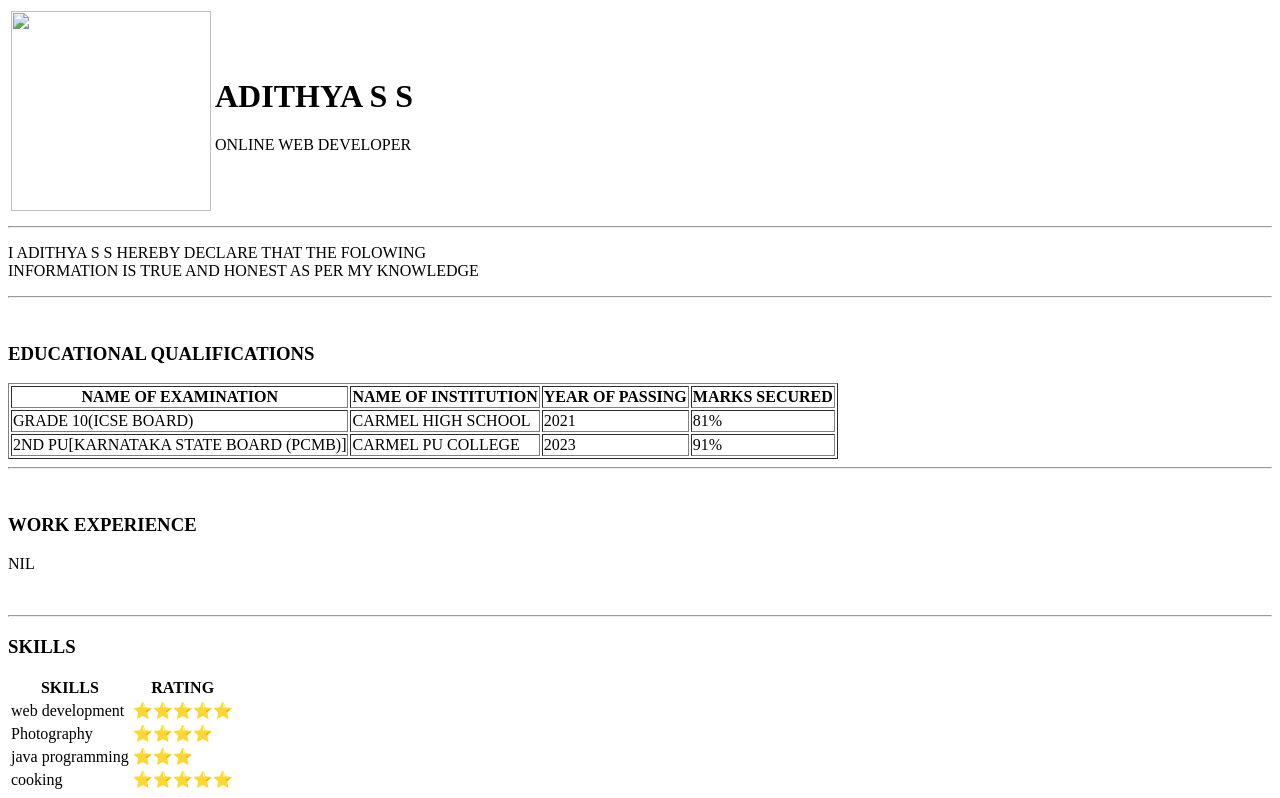
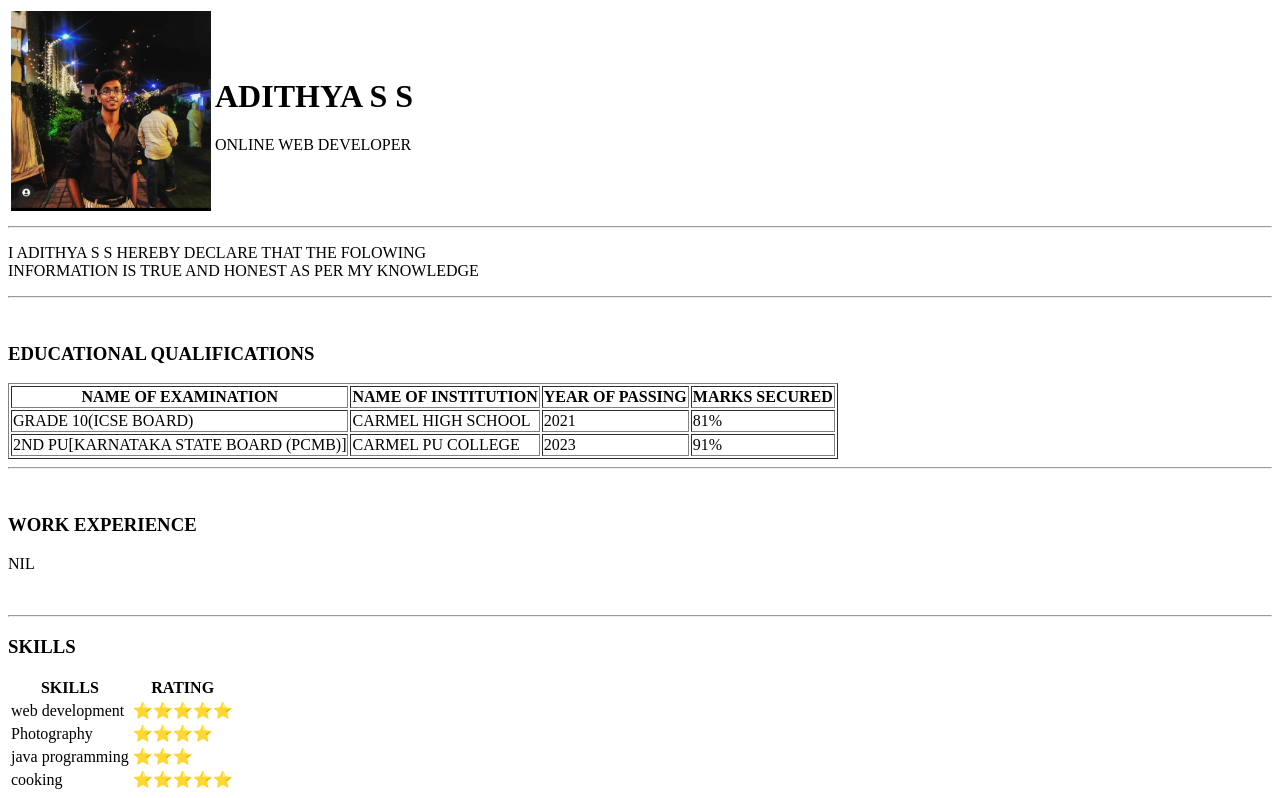
Before and after one commit to Adithyasid/ACTUAL-RESUME, a plain HTML site: page index.html in a window 1280 px wide. Shown: the top 798 px of the page. Drawn offline with Linux system fonts and the light colour scheme.

Commit message:
UPDATE IN INDEX.HTML REMOVAL OF IMAGES FOLDER FROM SRC

```diff
--- a/index.html
+++ b/index.html
@@ -8,7 +8,7 @@
         <table>
             <tr>
                 <td>
-                <img src="images/adithya.jpg" height="200px" width="200px">
+                <img src="adithya.jpg" height="200px" width="200px">
                 </td>
                 <td>
                     <h1>ADITHYA S S</h1>
```
